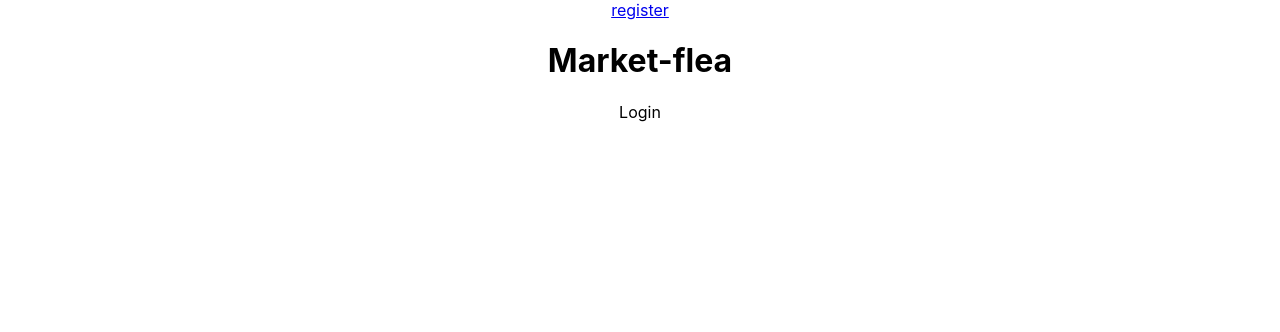
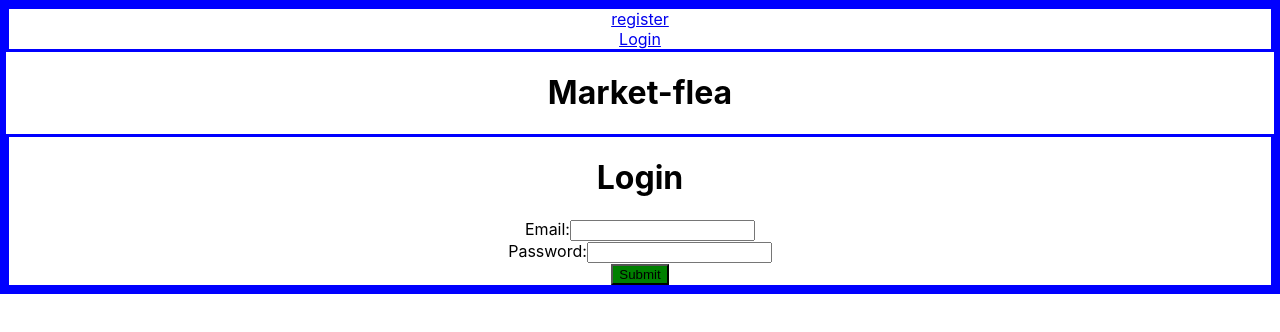
Before and after one commit to JuanTorresCortes/fullstack-markt-flea-client, a React (Create React App) app: page /login in a window 1280 px wide. Shown: the top 332 px of the page. Built offline with nearby package versions, Linux system fonts and the light colour scheme; no server answers.

Commit message:
added Home.js and authLocalStorage.js MileStone was able to make a POST request to the server and successfully login

```diff
--- a/src/Api/api.js
+++ b/src/Api/api.js
@@ -21,4 +21,21 @@ const loginUser = async (userData) => {
   }
 };
 
-export { registerUser, loginUser };
+// Function to validate a user's token by making a GET request to the server
+const validateUser = async (userToken) => {
+  try {
+    const response = await axios.get(`${baseUrl}/users/validate`, {
+      headers: {
+        Authorization: `Bearer ${userToken}`,
+      },
+    });
+    const data = response.data;
+    return data;
+    // return response.data;
+  } catch (error) {
+    console.log(error);
+    return error.response.data;
+  }
+};
+
+export { registerUser, loginUser, validateUser };
--- a/src/App.css
+++ b/src/App.css
@@ -36,3 +36,7 @@
     transform: rotate(360deg);
   }
 }
+
+div {
+  border: 3px solid blue;
+}
--- a/src/App.js
+++ b/src/App.js
@@ -1,13 +1,47 @@
+import { useState, useEffect } from "react";
 import { Outlet } from "react-router-dom";
+import { getUserToken, removeUserToken } from "./Auth/authLocalStorage";
+import { validateUser } from "./Api/api";
 import "./App.css";
 import NavBar from "./Components/NavBar";
 
 function App() {
+  const [userToken, setUserToken] = useState(null);
+  const [user, setUser] = useState(null);
+  const [isVerified, setIsVerified] = useState(false);
+  const [shouldRefresh, setShouldRefresh] = useState(false);
+
+  useEffect(() => {
+    const token = getUserToken();
+    setUserToken(token);
+  }, [shouldRefresh]);
+
+  useEffect(() => {
+    const verifyUser = async () => {
+      if (userToken) {
+        const verifyResult = await validateUser(userToken);
+        if (verifyResult.success) {
+          setUser(verifyResult.email);
+          setIsVerified(true);
+        } else {
+          setShouldRefresh(false);
+          const resultLogout = await removeUserToken();
+          if (resultLogout) {
+            setIsVerified(false);
+            setUser(null);
+            setShouldRefresh(false);
+          }
+        }
+      }
+    };
+    verifyUser();
+  }, [userToken]);
+
   return (
     <div className="App">
       <NavBar />
       <h1>Market-flea</h1>
-      <Outlet />
+      <Outlet context={{ setShouldRefresh, user, isVerified, userToken }} />
     </div>
   );
 }
--- /dev/null
+++ b/src/Auth/authLocalStorage.js
@@ -0,0 +1,25 @@
+// Explanation:
+// This file contains functions to manage user authentication in the local storage of the browser.
+// The functions allow setting, getting, and removing the user token from the local storage.
+
+// Key used to store the user token in the local storage
+const tokenHeaderKey = process.env.REACT_APP_HEADER_KEY;
+
+// Function to set the user token in the local storage
+const setUserToken = (token) => {
+  localStorage.setItem(tokenHeaderKey, JSON.stringify(token));
+};
+
+// Function to get the user token from the local storage
+const getUserToken = () => {
+  const token = localStorage.getItem(tokenHeaderKey);
+  return JSON.parse(token);
+};
+
+// Function to remove the user token from the local storage class using the removeItem() method
+const removeUserToken = () => {
+  localStorage.removeItem(tokenHeaderKey);
+  return true;
+};
+
+export { setUserToken, getUserToken, removeUserToken };
--- a/src/Components/NavBar.js
+++ b/src/Components/NavBar.js
@@ -5,6 +5,8 @@ const NavBar = () => {
   return (
     <div>
       <Link to={"/register"}>register</Link>
+      <br />
+      <Link to={"/login"}>Login</Link>
     </div>
   );
 };
--- a/src/Pages/Login.js
+++ b/src/Pages/Login.js
@@ -1,8 +1,79 @@
-import React from "react";
+import React, { useState } from "react";
 import { loginUser } from "../Api/api";
+import { setUserToken } from "../Auth/authLocalStorage";
+import { useNavigate, useOutletContext } from "react-router-dom";
 
 const Login = () => {
-  return <div>Login</div>;
+  const [email, setEmail] = useState(""); // State variable to store the email input value
+  const [password, setPassword] = useState(""); // State variable to store the password input value
+  const [error, setError] = useState(""); // State variable to store any login error messages
+
+  const { setShouldRefresh } = useOutletContext();
+  const navigate = useNavigate();
+
+  // Function to handle form submission when the user clicks the submit button
+  const handleOnSubmit = async (e) => {
+    e.preventDefault(); // Prevent the default form submission behavior
+    setShouldRefresh(true); // Set the shouldRefresh state to true to refresh the outlet context
+
+    // Create a data object with the email and password to be sent to the server
+    const data = {
+      email,
+      password,
+    };
+
+    // Call the API function to login the user with the provided data
+    const loginResult = await loginUser(data);
+
+    if (loginResult.success) {
+      // If the login is successful, set the user token in local storage, reset the email and password states, and navigate to the home page
+      setUserToken(loginResult.token);
+      setEmail("");
+      setPassword("");
+      setError({});
+      navigate("/products");
+    } else {
+      // If there are errors in the login response, set the error state to display the error messages
+      setError(loginResult.error);
+    }
+
+    setShouldRefresh(false); // Set the shouldRefresh state to false to stop the outlet context refresh
+  };
+
+  return (
+    <div>
+      <h1>Login</h1>
+      {/* Login form */}
+      <form onSubmit={handleOnSubmit}>
+        <label>Email:</label>
+        {/* Input field for email */}
+        <input
+          type="text"
+          value={email}
+          onChange={(e) => setEmail(e.target.value)}
+        />
+
+        <br />
+
+        <label>Password:</label>
+        {/* Input field for password */}
+        <input
+          type="password"
+          value={password}
+          onChange={(e) => setPassword(e.target.value)}
+        />
+
+        <br />
+
+        {/* Submit button */}
+        <button style={{ backgroundColor: "green" }}>Submit</button>
+      </form>
+
+      {/* Display error messages if any */}
+      {error.email && <p>{error.email}</p>}
+      {error.password && <p>{error.password}</p>}
+    </div>
+  );
 };
 
 export default Login;
--- a/src/Pages/Register.js
+++ b/src/Pages/Register.js
@@ -1,5 +1,5 @@
 import React, { useState } from "react";
-// import { useNavigate } from "react-router-dom";=>don't forget nav to login
+import { useNavigate } from "react-router-dom";
 import { registerUser } from "../Api/api";
 
 const Register = () => {
@@ -11,7 +11,7 @@ const Register = () => {
   const [password, setPassword] = useState("");
   const [error, setError] = useState({}); // State variable to store any validation errors
 
-  //   const navigate = useNavigate();
+  const navigate = useNavigate();
 
   const handleOnSubmit = async (e) => {
     e.preventDefault();
@@ -35,7 +35,7 @@ const Register = () => {
       setBillingAddress("");
       setBirthday("");
       setPassword("");
-      // navigate("/login"); =>don't forget nav to login
+      navigate("/login");
     } else {
       // If there are errors in the registration response, set the error state to display the error messages
       setError(registerResult.error);
```
Also changed, not shown: src/Pages/Home.js (added, +7 -0 lines).
